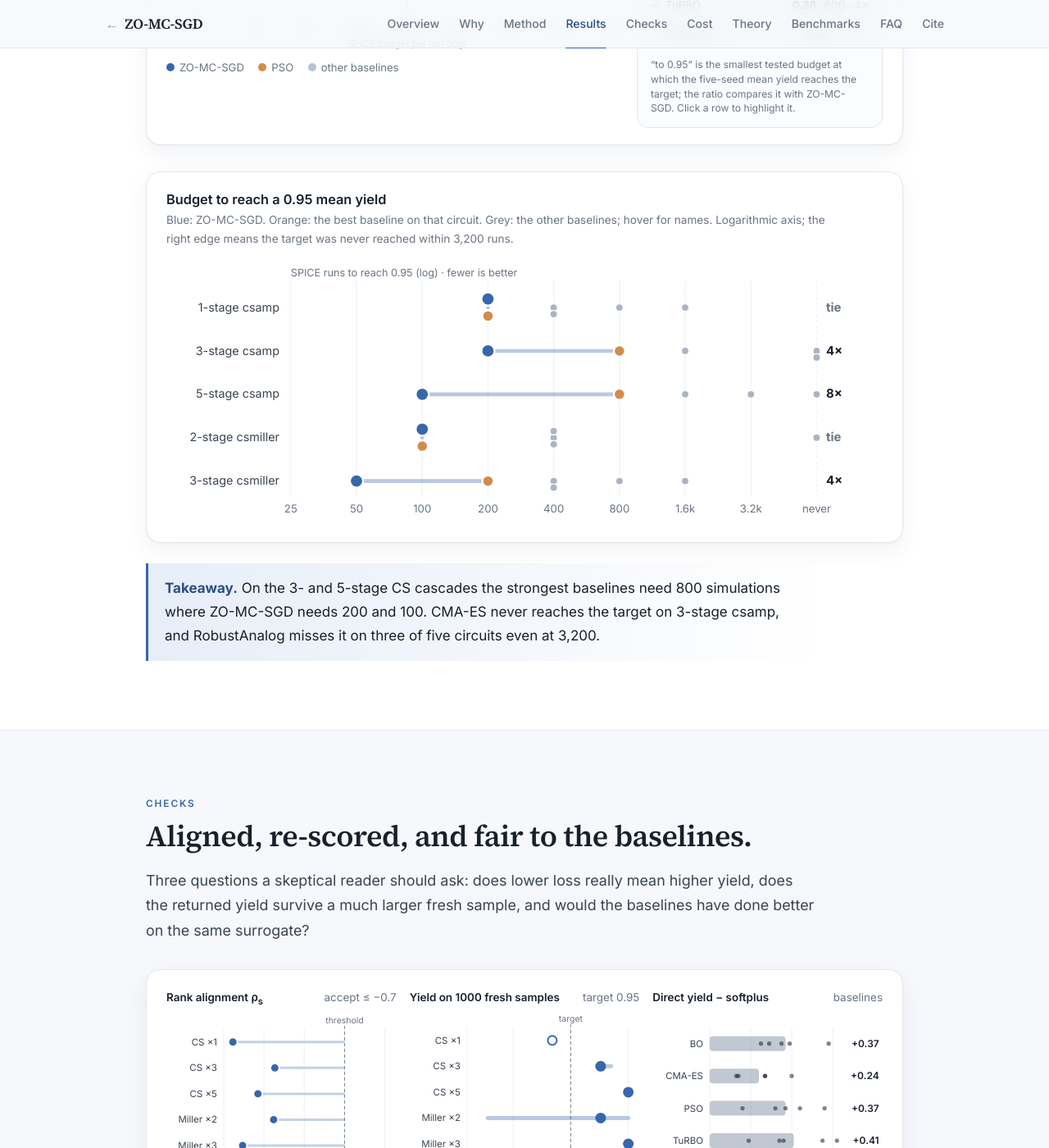
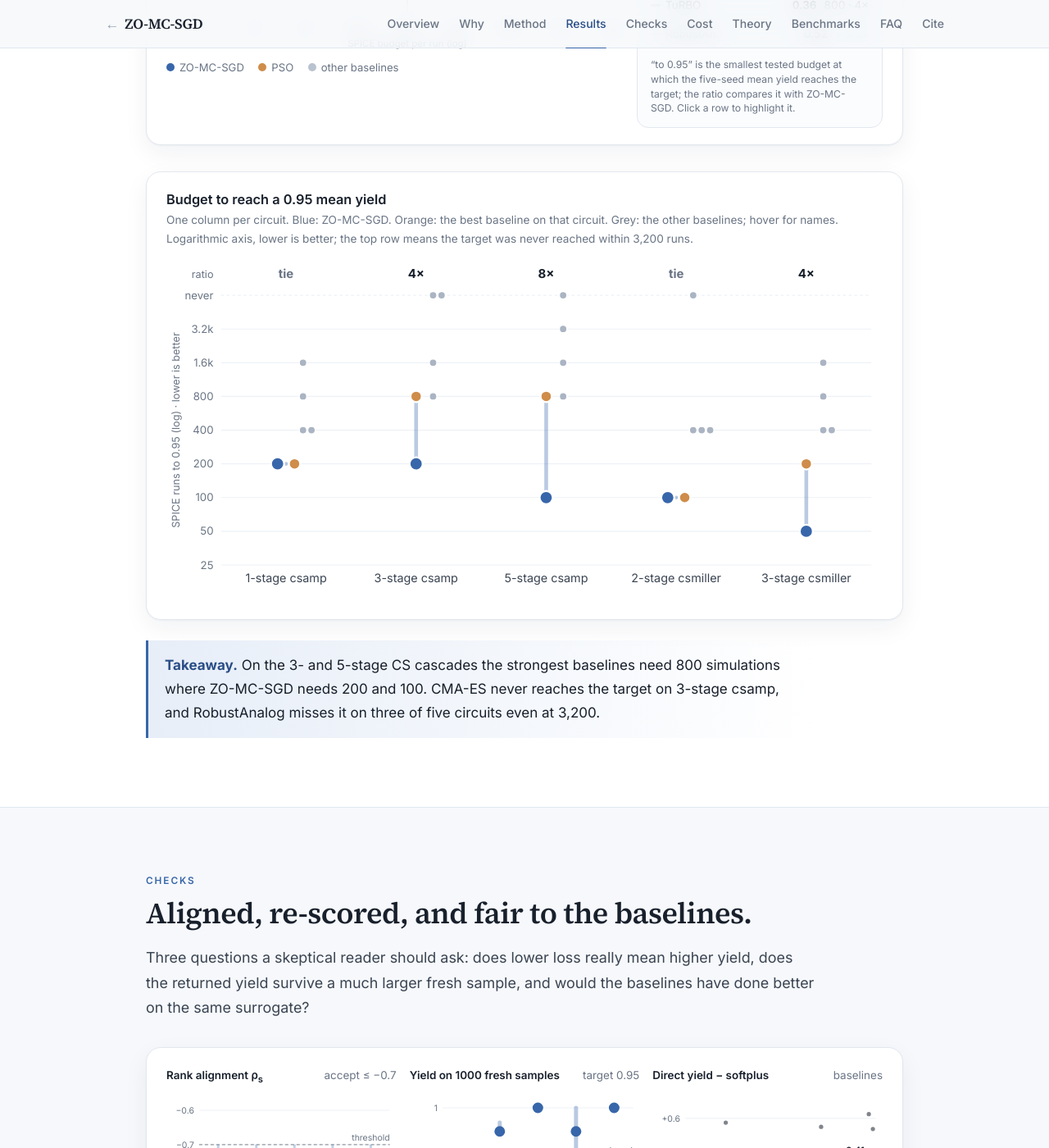
Before and after one commit to LiyanTan111/LiyanTan111.github.io, a Jekyll site: the page built from _pages/papers/zo-mc-sgd.html, in a window 1280 px wide and 1400 px high, scrolled down 4239 px. Shown: the whole window at 82% size. Built offline with Jekyll 4.4.1, drawn with Linux system fonts in a browser that asks for light colours; some web fonts are replaced; formulas are drawn with MathJax 3.

Commit message:
ZO-MC-SGD page: circuits on x axis

```diff
--- a/_pages/papers/zo-mc-sgd.html
+++ b/_pages/papers/zo-mc-sgd.html
@@ -190,7 +190,7 @@ paper:
       <div class="pp-widget__head">
         <div>
           <p class="pp-widget__title">Budget to reach a 0.95 mean yield</p>
-          <p class="pp-widget__sub">Blue: ZO-MC-SGD. Orange: the best baseline on that circuit. Grey: the other baselines; hover for names. Logarithmic axis; the right edge means the target was never reached within 3,200 runs.</p>
+          <p class="pp-widget__sub">One column per circuit. Blue: ZO-MC-SGD. Orange: the best baseline on that circuit. Grey: the other baselines; hover for names. Logarithmic axis, lower is better; the top row means the target was never reached within 3,200 runs.</p>
         </div>
       </div>
       <div class="pp-chart" id="chart-target"></div>
--- a/assets/js/zomcsgd.js
+++ b/assets/js/zomcsgd.js
@@ -199,35 +199,37 @@
     var KEYS = ['cs1', 'cs3', 'cs5', 'm2', 'm3'];
     function render() {
       clear(host);
-      var W = width(host, 760), narrow = W < 560, rowH = 46, m = { l: narrow ? 74 : 132, r: narrow ? 46 : 70, t: 24, b: 34 }, H = m.t + KEYS.length * rowH + m.b - 10;
-      var s = svg('svg', { viewBox: '0 0 ' + W + ' ' + H, role: 'img', 'aria-label': 'SPICE budget needed to reach 0.95 mean yield' }, host);
+      var W = width(host, 760), narrow = W < 560, H = narrow ? 320 : 360, m = { l: 58, r: 12, t: 34, b: narrow ? 46 : 40 };
+      var s = svg('svg', { viewBox: '0 0 ' + W + ' ' + H, role: 'img', 'aria-label': 'SPICE budget needed to reach 0.95 mean yield, by circuit' }, host);
       var tip = PP.tooltip(host);
-      var NEVER = 6400, X = function (b) { return m.l + (Math.log2(b) - Math.log2(25)) / (Math.log2(NEVER) - Math.log2(25)) * (W - m.l - m.r); };
-      BUD.concat([NEVER]).forEach(function (b, i) {
-        svg('line', { x1: X(b), x2: X(b), y1: m.t - 6, y2: H - m.b + 4, stroke: C.soft, 'stroke-dasharray': b === NEVER ? '3 3' : null }, s);
-        if (!narrow || i % 2 === 0 || b === NEVER) text(s, X(b), H - m.b + 20, b === NEVER ? 'never' : fmtB(b), { 'text-anchor': 'middle', 'font-size': 11.5, fill: C.muted });
+      var NEVER = 6400, band = (W - m.l - m.r) / KEYS.length;
+      var Y = function (b) { return H - m.b - (Math.log2(b) - Math.log2(25)) / (Math.log2(NEVER) - Math.log2(25)) * (H - m.t - m.b); };
+      BUD.concat([NEVER]).forEach(function (b) {
+        svg('line', { x1: m.l, x2: W - m.r, y1: Y(b), y2: Y(b), stroke: C.soft, 'stroke-dasharray': b === NEVER ? '3 3' : null }, s);
+        text(s, m.l - 8, Y(b) + 4, b === NEVER ? 'never' : fmtB(b), { 'text-anchor': 'end', 'font-size': 11.5, fill: C.muted });
       });
-      text(s, m.l, m.t - 10, 'SPICE runs to reach 0.95 (log) · fewer is better', { 'font-size': 11, fill: C.muted });
+      text(s, 14, (m.t + H - m.b) / 2, 'SPICE runs to 0.95 (log) · lower is better', { 'text-anchor': 'middle', 'font-size': 11, fill: C.muted, transform: 'rotate(-90 14 ' + ((m.t + H - m.b) / 2) + ')' });
+      text(s, m.l - 8, m.t - 18, 'ratio', { 'text-anchor': 'end', 'font-size': 11, fill: C.muted });
       KEYS.forEach(function (k, r) {
-        var c = CIRC[k], y = m.t + r * rowH + rowH / 2, g = svg('g', {}, s);
-        text(g, m.l - 12, y + 4, narrow ? c.short : c.name, { 'text-anchor': 'end', 'font-size': 12.5, fill: C.text });
-        var bi = null; for (var i = 1; i < METH.length; i++) { var h = c.hit[i]; if (h !== null && (bi === null || h < c.hit[bi])) bi = i; }
-        var hz = c.hit[0], hb = c.hit[bi];
-        /* 同一预算的点上下错开 */
+        var c = CIRC[k], x = m.l + band * (r + 0.5), g = svg('g', {}, s);
+        var lab = text(g, x, H - m.b + 18, narrow ? c.short : c.name, { 'text-anchor': 'middle', 'font-size': narrow ? 11.5 : 12.5, fill: C.text });
+        var bi = null, i; for (i = 1; i < METH.length; i++) { var h = c.hit[i]; if (h !== null && (bi === null || h < c.hit[bi])) bi = i; }
+        var hz = c.hit[0], hb = c.hit[bi], tie = hb === hz;
+        /* 其余基线：同一预算的点左右错开 */
         var stack = {};
-        function off(b) { stack[b] = (stack[b] || 0) + 1; return (stack[b] - 1); }
         for (i = 1; i < METH.length; i++) {
           if (i === bi) continue;
-          var b = c.hit[i] === null ? NEVER : c.hit[i], o = off(b), yy = y + (o % 2 ? 1 : -1) * Math.ceil(o / 2) * 7;
-          var dot = svg('circle', { cx: X(b), cy: yy, r: 4, fill: C.base, stroke: C.surface, 'stroke-width': 1.2 }, g);
-          (function (name, b2, d) { d.addEventListener('pointermove', function () { var bb = s.getBoundingClientRect(), kk = bb.width / W; tip.show(X(b2) * kk, (y - 10) * kk, c.name, [{ color: C.base, value: b2 === NEVER ? '> 3,200' : b2.toLocaleString('en-US'), label: name }]); }); d.addEventListener('pointerleave', function () { tip.hide(); }); })(METH[i], b, dot);
+          var b = c.hit[i] === null ? NEVER : c.hit[i], o = stack[b] = (stack[b] || 0) + 1, xx = x + (narrow ? 14 : 18) + (o - 1) * (narrow ? 7 : 9);
+          var dot = svg('circle', { cx: xx, cy: Y(b), r: 4, fill: C.base, stroke: C.surface, 'stroke-width': 1.2 }, g);
+          (function (name, b2, d, px) { d.addEventListener('pointermove', function () { var bb = s.getBoundingClientRect(), kk = bb.width / W; tip.show(px * kk, (Y(b2) - 8) * kk, c.name, [{ color: C.base, value: b2 === NEVER ? '> 3,200' : b2.toLocaleString('en-US'), label: name }]); }); d.addEventListener('pointerleave', function () { tip.hide(); }); })(METH[i], b, dot, xx);
         }
-        svg('line', { x1: X(hz), x2: X(hb), y1: y, y2: y, stroke: C.ours, 'stroke-opacity': .35, 'stroke-width': 4, 'stroke-linecap': 'round' }, g);
-        var db = svg('circle', { cx: X(hb), cy: hb === hz ? y + 9 : y, r: 6, fill: C.sel, stroke: C.surface, 'stroke-width': 2 }, g);
-        var dz = svg('circle', { cx: X(hz), cy: hb === hz ? y - 9 : y, r: 7, fill: C.ours, stroke: C.surface, 'stroke-width': 2 }, g);
-        text(g, W - m.r + 10, y + 4, hb === hz ? 'tie' : (hb / hz) + '×', { 'font-size': 13, 'font-weight': 700, fill: hb === hz ? C.muted : C.ink });
+        svg('line', { x1: x, x2: x, y1: Y(hz), y2: Y(hb), stroke: C.ours, 'stroke-opacity': .35, 'stroke-width': 4, 'stroke-linecap': 'round' }, g);
+        var db = svg('circle', { cx: tie ? x + 0 : x, cy: Y(hb), r: 6, fill: C.sel, stroke: C.surface, 'stroke-width': 2 }, g);
+        var dz = svg('circle', { cx: tie ? x - 9 : x, cy: Y(hz), r: 7, fill: C.ours, stroke: C.surface, 'stroke-width': 2 }, g);
+        if (tie) db.setAttribute('cx', x + 9);
+        text(g, x, m.t - 18, tie ? 'tie' : (hb / hz) + '×', { 'text-anchor': 'middle', 'font-size': 13, 'font-weight': 700, fill: tie ? C.muted : C.ink });
         [[db, METH[bi] + ' (best baseline)', hb, C.sel], [dz, 'ZO-MC-SGD', hz, C.ours]].forEach(function (a) {
-          a[0].addEventListener('pointermove', function () { var bb = s.getBoundingClientRect(), kk = bb.width / W; tip.show(X(a[2]) * kk, (y - 12) * kk, c.name, [{ color: a[3], value: a[2].toLocaleString('en-US'), label: a[1] }]); });
+          a[0].addEventListener('pointermove', function () { var bb = s.getBoundingClientRect(), kk = bb.width / W; tip.show(+a[0].getAttribute('cx') * kk, (Y(a[2]) - 10) * kk, c.name, [{ color: a[3], value: a[2].toLocaleString('en-US'), label: a[1] }]); });
           a[0].addEventListener('pointerleave', function () { tip.hide(); });
         });
       });
@@ -240,56 +242,52 @@
      ===================================================================== */
   (function checks() {
     var NAMES = ['CS ×1', 'CS ×3', 'CS ×5', 'Miller ×2', 'Miller ×3'];
-    function frame(host, H) { clear(host); var W = width(host, 360); return { W: W, s: svg('svg', { viewBox: '0 0 ' + W + ' ' + H, role: 'img' }, host), tip: PP.tooltip(host) }; }
-    function rows(f, H, m, lo, hi, ticks, fmt, data, thr, thrLab) {
-      var s = f.s, W = f.W, rowH = (H - m.t - m.b) / data.length;
-      var X = function (val) { return m.l + (val - lo) / (hi - lo) * (W - m.l - m.r); };
-      ticks.forEach(function (t) { svg('line', { x1: X(t), x2: X(t), y1: m.t, y2: H - m.b, stroke: C.soft }, s); text(s, X(t), H - m.b + 16, fmt(t), { 'text-anchor': 'middle', 'font-size': 11, fill: C.muted }); });
-      if (thr !== undefined) { svg('line', { x1: X(thr), x2: X(thr), y1: m.t - 4, y2: H - m.b, stroke: C.ink, 'stroke-opacity': .55, 'stroke-dasharray': '4 3' }, s); text(s, X(thr), m.t - 7, thrLab, { 'text-anchor': 'middle', 'font-size': 10.5, fill: C.muted }); }
-      return { X: X, rowH: rowH };
+    /* 竖向小图：x 为类别（电路 / 基线），y 为数值 */
+    function frame(id, cats, lo, hi, ticks, fmt, thr, thrLab) {
+      var host = document.getElementById(id); if (!host) return null; clear(host);
+      var W = width(host, 380), H = 220, m = { l: 40, r: 8, t: 22, b: 30 };
+      var s = svg('svg', { viewBox: '0 0 ' + W + ' ' + H, role: 'img' }, host), tip = PP.tooltip(host);
+      var Y = function (val) { return H - m.b - (val - lo) / (hi - lo) * (H - m.t - m.b); }, band = (W - m.l - m.r) / cats.length;
+      ticks.forEach(function (t) { svg('line', { x1: m.l, x2: W - m.r, y1: Y(t), y2: Y(t), stroke: C.soft }, s); text(s, m.l - 6, Y(t) + 4, fmt(t), { 'text-anchor': 'end', 'font-size': 10.5, fill: C.muted }); });
+      if (thr !== undefined) { svg('line', { x1: m.l, x2: W - m.r, y1: Y(thr), y2: Y(thr), stroke: C.ink, 'stroke-opacity': .55, 'stroke-dasharray': '4 3' }, s); text(s, W - m.r, Y(thr) - 5, thrLab, { 'text-anchor': 'end', 'font-size': 10.5, fill: C.muted }); }
+      cats.forEach(function (c, i) { text(s, m.l + band * (i + .5), H - m.b + 16, c, { 'text-anchor': 'middle', 'font-size': W < 330 ? 9.5 : 10.5, fill: C.text }); });
+      return { s: s, W: W, H: H, Y: Y, X: function (i) { return m.l + band * (i + .5); }, tip: tip, band: band };
+    }
+    function hover(f, node, x, y, title, rows) {
+      node.addEventListener('pointermove', function () { var b = f.s.getBoundingClientRect(), k = b.width / f.W; f.tip.show(x * k, (y - 10) * k, title, rows); });
+      node.addEventListener('pointerleave', function () { f.tip.hide(); });
     }
     function rho() {
-      var host = document.getElementById('chart-rho'); if (!host) return;
-      var D = [-0.977, -0.873, -0.915, -0.876, -0.953], H = 200, m = { l: 70, r: 14, t: 18, b: 24 }, f = frame(host, H);
-      var g = rows(f, H, m, -1, -0.6, [-1, -0.9, -0.8, -0.7, -0.6], function (t) { return t.toFixed(1).replace('-', '−'); }, D, -0.7, 'threshold');
+      var D = [-0.977, -0.873, -0.915, -0.876, -0.953];
+      var f = frame('chart-rho', NAMES, -1, -0.6, [-1, -0.9, -0.8, -0.7, -0.6], function (t) { return t.toFixed(1).replace('-', '−'); }, -0.7, 'threshold'); if (!f) return;
       D.forEach(function (val, i) {
-        var y = m.t + g.rowH * (i + 0.5);
-        text(f.s, m.l - 8, y + 4, NAMES[i], { 'text-anchor': 'end', 'font-size': 11.5, fill: C.text });
-        svg('line', { x1: g.X(-0.7), x2: g.X(val), y1: y, y2: y, stroke: C.ours, 'stroke-opacity': .3, 'stroke-width': 3 }, f.s);
-        var d = svg('circle', { cx: g.X(val), cy: y, r: 5.5, fill: C.ours, stroke: C.surface, 'stroke-width': 2 }, f.s);
-        d.addEventListener('pointermove', function () { var b = f.s.getBoundingClientRect(), k = b.width / f.W; f.tip.show(g.X(val) * k, (y - 10) * k, NAMES[i], [{ color: C.ours, value: val.toFixed(3).replace('-', '−'), label: 'Spearman ρ' }]); });
-        d.addEventListener('pointerleave', function () { f.tip.hide(); });
+        var x = f.X(i);
+        svg('line', { x1: x, x2: x, y1: f.Y(-0.7), y2: f.Y(val), stroke: C.ours, 'stroke-opacity': .3, 'stroke-width': 3 }, f.s);
+        var d = svg('circle', { cx: x, cy: f.Y(val), r: 5.5, fill: C.ours, stroke: C.surface, 'stroke-width': 2 }, f.s);
+        hover(f, d, x, f.Y(val), NAMES[i], [{ color: C.ours, value: val.toFixed(3).replace('-', '−'), label: 'Spearman ρ' }]);
       });
     }
     function fresh() {
-      var host = document.getElementById('chart-fresh'); if (!host) return;
       var D = [[0.934, 0.934, 0.934, 200], [0.976, 0.973, 0.985, 200], [1.000, 1.000, 1.000, 100], [0.976, 0.878, 1.000, 100], [1.000, 1.000, 1.000, 50]];
-      var H = 200, m = { l: 70, r: 14, t: 18, b: 24 }, f = frame(host, H);
-      var g = rows(f, H, m, 0.86, 1.0, [0.86, 0.9, 0.95, 1.0], function (t) { return String(t); }, D, 0.95, 'target');
+      var f = frame('chart-fresh', NAMES, 0.86, 1.0, [0.86, 0.9, 0.95, 1.0], String, 0.95, 'target'); if (!f) return;
       D.forEach(function (r, i) {
-        var y = m.t + g.rowH * (i + 0.5);
-        text(f.s, m.l - 8, y + 4, NAMES[i], { 'text-anchor': 'end', 'font-size': 11.5, fill: C.text });
-        svg('line', { x1: g.X(r[1]), x2: g.X(r[2]), y1: y, y2: y, stroke: C.ours, 'stroke-opacity': .35, 'stroke-width': 5, 'stroke-linecap': 'round' }, f.s);
-        var d = svg('circle', { cx: g.X(r[0]), cy: y, r: 5.5, fill: r[0] >= 0.95 ? C.ours : C.surface, stroke: C.ours, 'stroke-width': 2 }, f.s);
-        d.addEventListener('pointermove', function () { var b = f.s.getBoundingClientRect(), k = b.width / f.W; f.tip.show(g.X(r[0]) * k, (y - 10) * k, NAMES[i] + ' · B = ' + r[3], [{ color: C.ours, value: r[0].toFixed(3), label: 'five-seed mean' }, { color: C.faint, value: r[1].toFixed(3) + ' – ' + r[2].toFixed(3), label: 'per-seed range' }].concat(i === 0 ? [{ color: C.faint, value: '[0.917, 0.949]', label: '95% interval' }] : [])); });
-        d.addEventListener('pointerleave', function () { f.tip.hide(); });
+        var x = f.X(i);
+        svg('line', { x1: x, x2: x, y1: f.Y(r[1]), y2: f.Y(r[2]), stroke: C.ours, 'stroke-opacity': .35, 'stroke-width': 5, 'stroke-linecap': 'round' }, f.s);
+        var d = svg('circle', { cx: x, cy: f.Y(r[0]), r: 5.5, fill: r[0] >= 0.95 ? C.ours : C.surface, stroke: C.ours, 'stroke-width': 2 }, f.s);
+        hover(f, d, x, f.Y(r[0]), NAMES[i] + ' · B = ' + r[3], [{ color: C.ours, value: r[0].toFixed(3), label: 'five-seed mean' }, { color: C.faint, value: r[1].toFixed(3) + ' – ' + r[2].toFixed(3), label: 'per-seed range' }].concat(i === 0 ? [{ color: C.faint, value: '[0.917, 0.949]', label: '95% interval' }] : []));
       });
     }
     function abl() {
-      var host = document.getElementById('chart-abl'); if (!host) return;
       var B = ['BO', 'CMA-ES', 'PSO', 'TuRBO'], AVG = [0.37, 0.24, 0.37, 0.41];
       var PER = [[0.25, 0.29, 0.39, 0.35, 0.58], [0.13, 0.14, 0.27, 0.40, 0.27], [0.16, 0.32, 0.44, 0.37, 0.56], [0.34, 0.19, 0.36, 0.55, 0.62]];
-      var H = 200, m = { l: 70, r: 48, t: 18, b: 24 }, f = frame(host, H);
-      var g = rows(f, H, m, 0, 0.65, [0, 0.2, 0.4, 0.6], function (t) { return t === 0 ? '0' : '+' + t.toFixed(1); }, B);
+      var f = frame('chart-abl', B, 0, 0.65, [0, 0.2, 0.4, 0.6], function (t) { return t === 0 ? '0' : '+' + t.toFixed(1); }); if (!f) return;
       B.forEach(function (n, i) {
-        var y = m.t + g.rowH * (i + 0.5), gg = svg('g', {}, f.s);
-        text(gg, m.l - 8, y + 4, n, { 'text-anchor': 'end', 'font-size': 11.5, fill: C.text });
-        svg('rect', { x: g.X(0), y: y - 9, width: g.X(AVG[i]) - g.X(0), height: 18, rx: 4, fill: C.dot, 'fill-opacity': .55 }, gg);
-        PER[i].forEach(function (p) { svg('circle', { cx: g.X(p), cy: y, r: 2.6, fill: C.ink, 'fill-opacity': .55 }, gg); });
-        text(gg, f.W - 4, y + 4, '+' + AVG[i].toFixed(2), { 'text-anchor': 'end', 'font-size': 12, 'font-weight': 600, fill: C.ink });
-        svg('rect', { x: 0, y: y - g.rowH / 2, width: f.W, height: g.rowH, fill: 'transparent' }, gg);
-        gg.addEventListener('pointermove', function () { var b = f.s.getBoundingClientRect(), k = b.width / f.W; f.tip.show(g.X(AVG[i]) * k, (y - 12) * k, n + ' · direct yield − softplus', NAMES.map(function (c, j) { return { color: C.dot, value: '+' + PER[i][j].toFixed(2), label: c }; })); });
-        gg.addEventListener('pointerleave', function () { f.tip.hide(); });
+        var x = f.X(i), w = Math.min(34, f.band * 0.5), g = svg('g', {}, f.s);
+        svg('rect', { x: x - w / 2, y: f.Y(AVG[i]), width: w, height: f.Y(0) - f.Y(AVG[i]), rx: 4, fill: C.dot, 'fill-opacity': .55 }, g);
+        PER[i].forEach(function (p, j) { svg('circle', { cx: x + w / 2 + 6 + (j % 2) * 5, cy: f.Y(p), r: 2.6, fill: C.ink, 'fill-opacity': .55 }, g); });
+        text(g, x, f.Y(AVG[i]) - 6, '+' + AVG[i].toFixed(2), { 'text-anchor': 'middle', 'font-size': 11.5, 'font-weight': 600, fill: C.ink });
+        svg('rect', { x: x - f.band / 2, y: 0, width: f.band, height: f.H, fill: 'transparent' }, g);
+        hover(f, g, x, f.Y(AVG[i]), n + ' · direct yield − softplus', NAMES.map(function (c, k) { return { color: C.dot, value: '+' + PER[i][k].toFixed(2), label: c }; }));
       });
     }
     function all() { rho(); fresh(); abl(); }
```
